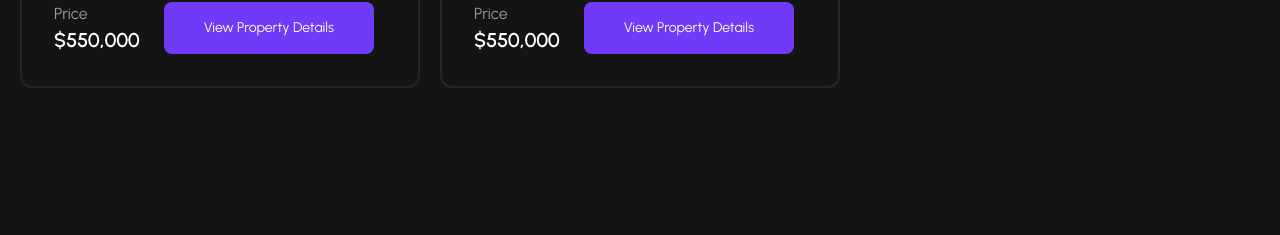
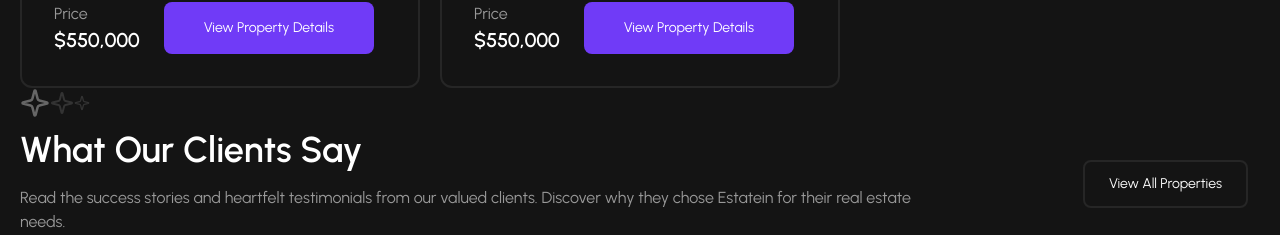
Before and after one commit to Ahmedatia99/Estatein, a React (Vite) app: page / in a window 1280 px wide. Shown: the part 2324-2559 px from the top of the page. Before the commit the page ends 2412 px from the top, so only its background shows below. Built offline with nearby package versions, Linux system fonts and the light colour scheme.

Commit message:
additions to  comment section

```diff
--- a/src/components/Home/HomeLayout.jsx
+++ b/src/components/Home/HomeLayout.jsx
@@ -1,7 +1,8 @@
 import React from "react";
 import Header from "./atom/Header";
-import Featureprop from "./atom/Featureprop"
-import Feature from "./atom/Feature"
+import Featureprop from "./atom/Featureprop";
+import Feature from "./atom/Feature";
+import Comments from "./atom/Comments";
 export default function HomeLayout() {
   return (
     <main>
@@ -9,6 +10,7 @@ export default function HomeLayout() {
         <Header />
         <Featureprop />
         <Feature />
+        <Comments />
       </section>
     </main>
   );
--- a/src/components/Home/atom/Comments.jsx
+++ b/src/components/Home/atom/Comments.jsx
@@ -1,9 +1,11 @@
-import React from 'react'
-
+import React from "react";
+import DefineCompo from "../../atoms/DefineCompo";
 export default function Comments() {
   return (
     <main>
-
+      <section className="">
+        <DefineCompo title="What Our Clients Say" description="Read the success stories and heartfelt testimonials from our valued clients. Discover why they chose Estatein for their real estate needs." value="true" />
+      </section>
     </main>
-  )
+  );
 }
```
